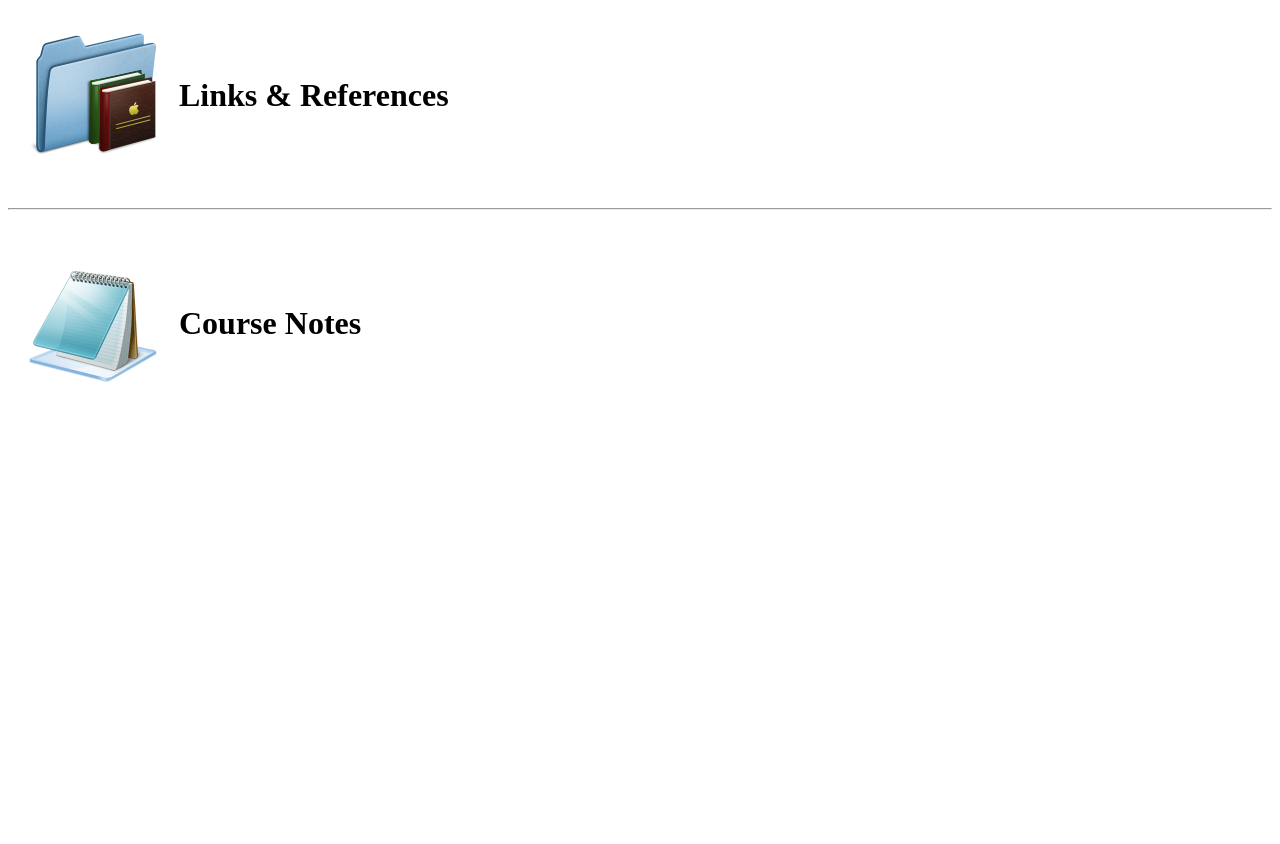
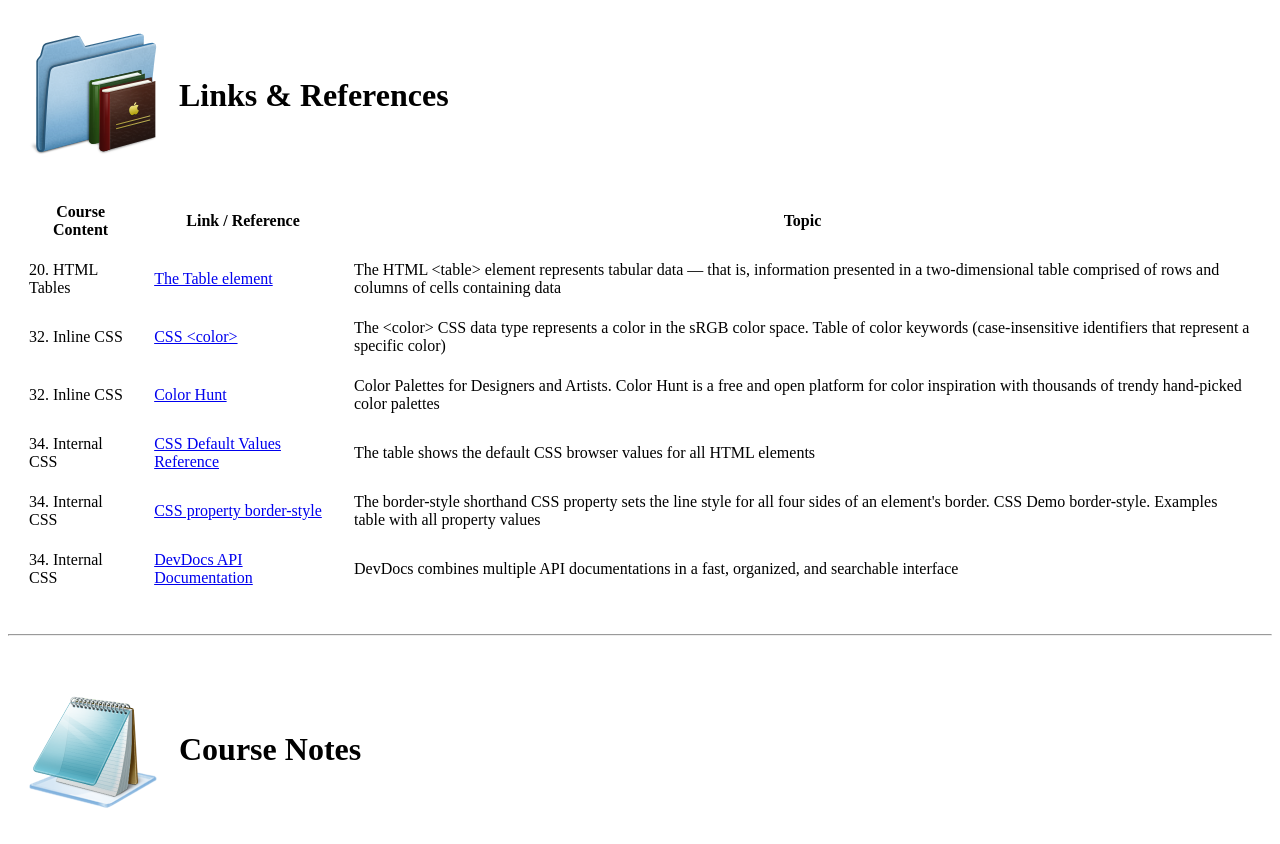
Before and after one commit to MagyarCsaba/webdevbootcamp, a plain HTML site: page coursenotes.html in a window 1280 px wide. Before the commit the page ends 800 px from the top, so only its background shows below. Drawn offline with Linux system fonts and the light colour scheme.

Commit message:
Add files via upload

```diff
--- a/coursenotes.html
+++ b/coursenotes.html
@@ -15,6 +15,62 @@
     </tr>
   </table>
 
+  <table cellspacing="20">
+
+    <thead>
+      <tr>
+        <th>Course Content</th>
+        <th>Link / Reference</th>
+        <th>Topic</th>
+      </tr>
+    </thead>
+
+    <tbody>
+
+      <tr>
+        <td>20. HTML Tables</td>
+        <td><a href="https://developer.mozilla.org/en-US/docs/Web/HTML/Element/table">The Table element</a></td>
+        <td>The HTML &lt;table> element represents tabular data — that is, information presented in a two-dimensional table comprised of rows and columns of cells containing data</td>
+      </tr>
+
+      <tr>
+        <td>32. Inline CSS</td>
+        <td><a href="https://developer.mozilla.org/en-US/docs/Web/CSS/color_value">CSS &lt;color></a></td>
+        <td>The &lt;color> CSS data type represents a color in the sRGB color space. Table of color keywords (case-insensitive identifiers that represent a specific color)</td>
+      </tr>
+
+      <tr>
+        <td>32. Inline CSS</td>
+        <td><a href="https://colorhunt.co/">Color Hunt</a></td>
+        <td>Color Palettes for Designers and Artists. Color Hunt is a free and open platform for color inspiration with thousands of trendy hand-picked color palettes</td>
+      </tr>
+
+      <tr>
+        <td>34. Internal CSS</td>
+        <td><a href="https://www.w3schools.com/cssref/css_default_values.asp">CSS Default Values Reference</a></td>
+        <td>The table shows the default CSS browser values for all HTML elements</td>
+      </tr>
+
+      <tr>
+        <td>34. Internal CSS</td>
+        <td><a href="https://developer.mozilla.org/en-US/docs/Web/CSS/border-style">CSS property border-style</a></td>
+        <td>The border-style shorthand CSS property sets the line style for all four sides of an element's border. CSS Demo border-style. Examples table with all property values</td>
+      </tr>
+
+      <tr>
+        <td>34. Internal CSS</td>
+        <td><a href="https://devdocs.io/">DevDocs API Documentation</a></td>
+        <td>DevDocs combines multiple API documentations in a fast, organized, and searchable interface</td>
+      </tr>
+
+
+    </tbody>
+
+
+  </table>
+
+
+
 
   <br>
   <hr>
```
